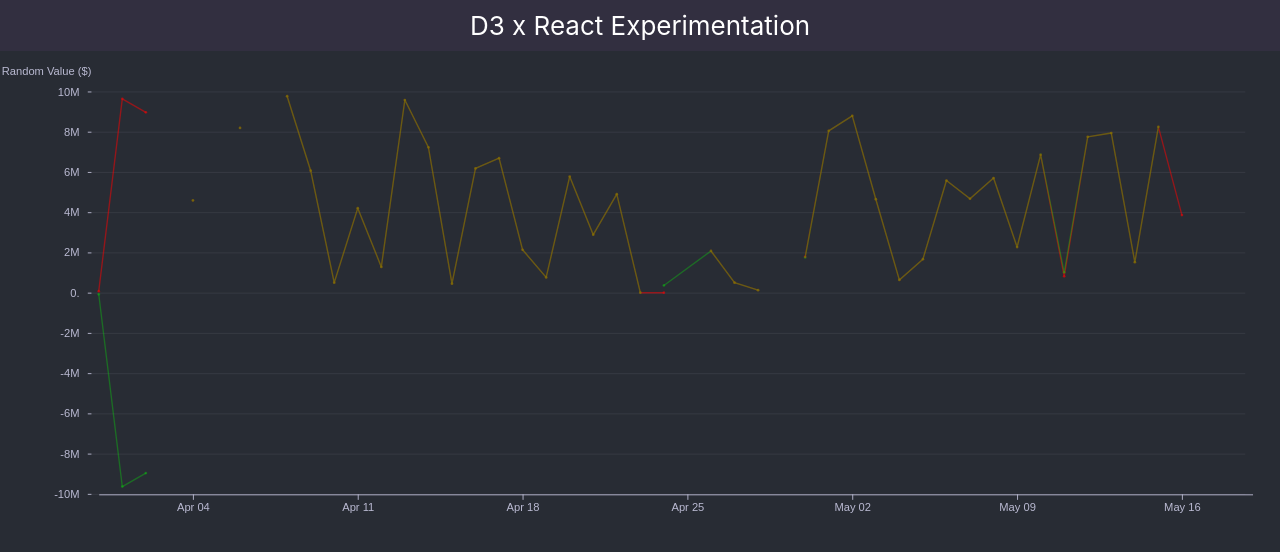
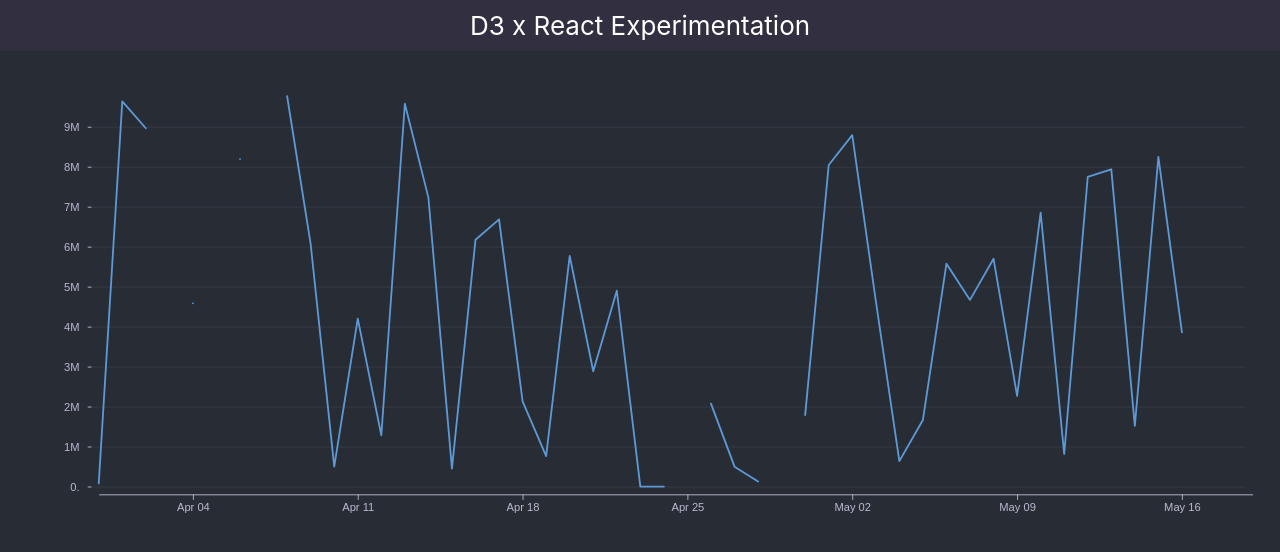
Before and after one commit to gg2/d3-react-experimental, a React (Create React App) app: page / in a window 1280 px wide. Shown: the top 552 px of the page. Built offline with nearby package versions, Linux system fonts and the light colour scheme.

Commit message:
Update LineChart to current ncreview implementation. Switch App to LineChart.

```diff
--- a/src/App.js
+++ b/src/App.js
@@ -1,8 +1,8 @@
 import React from 'react';
 //import { Plot } from './Plot';
 //import { data } from './data';
-//import { LineChart } from './LineChart';
-import { MultiLineChart } from './MultiLineChart';
+import { LineChart } from './LineChart';
+//import { MultiLineChart } from './MultiLineChart';
 import { data } from './data';
 import './App.css';
 
@@ -13,7 +13,7 @@
       <header className="App-header">
         D3 x React Experimentation
       </header>
-      <MultiLineChart plotData={ data } />
+      <LineChart plotData={ data } />
     </div>
   );
 }
--- a/src/LineChart.js
+++ b/src/LineChart.js
@@ -1,5 +1,5 @@
 // NPM packages
-import React, { useRef, useEffect } from 'react';
+import React, { useState, useRef,  useEffect } from 'react';
 import * as d3 from 'd3';
 
 import {
@@ -7,6 +7,11 @@
     diffColors,
     chartHeight, sharedLeftMargin
 } from './resources/constants';
+import {
+    secondsToReadableDate,
+} from './utils';
+
+diffColors['A'] = diffColors[nonDiff];
 
 
 // Source for using D3 in React:
@@ -25,76 +30,98 @@
 // https://observablehq.com/@d3/line-chart
 const LineChart = ({ plotData }) => {
 
-    let x = d => d[0]; // given d in data, returns the (temporal) x-value
-    let y = d => d[1]; // given d in data, returns the (quantitative) y-value
-    let defined = undefined; // for gaps in data
-    let curve = d3.curveLinear; // method of interpolation between points
-    let marginTop = 36; // top margin, in pixels
-    let marginRight = 18; // right margin, in pixels
-    let marginBottom = 36; // bottom margin, in pixels
-    let marginLeft = sharedLeftMargin; // left margin, in pixels
-    let width = 1400; // outer width, in pixels
-    let height = chartHeight; // outer height, in pixels
-    let xType = d3.scaleUtc; // the x-scale type
-    let xDomain = undefined; // [xmin, xmax]
-    let xRange = [marginLeft, width - marginRight]; // [left, right]
-    let yType = d3.scaleLinear; // the y-scale type
-    let dynamicY = false; // y-axis follows data? or always based at 0?
-    let yDomain = undefined; // [ymin, ymax]
-    let yRange = [height - marginBottom, marginTop]; // [bottom, top]
-    let yFormat = (d) => { // a format specifier string for the y-axis
-        if (d >= Math.pow(10, 6) || d <= -1 * Math.pow(10, 6)) {
+    let diff = nonDiff;
+    let chartWidth = 1400; // outer width, in pixels
+    const margins = {
+        top: 30,
+        right: 30,
+        bottom: 30,
+        left: sharedLeftMargin,
+    };
+    const plotWidth = chartWidth - margins.left - margins.right;
+    const plotHeight = chartHeight - margins.top - margins.bottom;
+    const [ d3PlotConfig, ] = useState({
+        curve: d3.curveLinear, // method of interpolation between points
+        margins: margins,
+        plotWidth: plotWidth,
+        plotHeight: plotHeight,
+        xType: d3.scaleUtc, // the x-scale type
+        xRange: [margins.left, plotWidth + margins.left], // [left, right]
+        yType: d3.scaleLinear, // the y-scale type
+        yRange: [chartHeight - margins.bottom, margins.top], // [bottom, top]
+        dynamicY: false, // y-axis follows data? or always based at 0?
+        textColor: diffColors[same].dark, // color of axes labels and other text
+        axisFontSize: "1.222222em", // font-size of axes
+        tooltipFontSize: "1.555555em", // font-size of tooltip text
+        strokeLinecap: "round", // stroke line cap of the line
+        strokeLinejoin: "round", // stroke line join of the line
+        strokeWidth: 2.0, // stroke width of line, in pixels
+        strokeOpacity: 1, // stroke opacity of line
+    });
+    const [ activeIndex, setActiveIndex ] = useState(-1);
+    const chartElemRefs = useRef({});
+
+    function getPlotColor(z) { // z == d.src
+        const _z = ( !z ? nonDiff : ( diff === added ? added : z ));
+        return diffColors[_z].line;
+    }
+
+    function yFormat(d) { // formats y-axis tick labels
+        if (d >= Math.pow(10, 12) || d <= -1 * Math.pow(10, 12) ||
+           (d <= Math.pow(10, -6) && d >= -1 * Math.pow(10, -6) && d !== 0))
+        {
+            return d.toExponential(2);
+        }
+        else if (d >= Math.pow(10, 6) || d <= -1 * Math.pow(10, 6)) {
             return new Intl.NumberFormat('en-US', {style: 'decimal', notation: "compact", compactDisplay: "short"}).format(d);
-        }
-        else if (d <= Math.pow(10, -6) && d >= -1 * Math.pow(10, -6) && d !== 0) {
-            return d.toExponential(2);
         }
         else {
             return d.toPrecision(7).replace(/0+$/,"");  // remove trailing zeros
         }
-    };
-    let yLabel = "Random Value ($)"; // a label for the y-axis
-    let textColor = "#babad2"; // color of axes labels and other text
-    let axisFontSize = "1.25em"; // font-size of axes labels
-    let strokeLinecap = "round"; // stroke line cap of the line
-    let strokeLinejoin = "round"; // stroke line join of the line
-    let strokeWidth = 2.0; // stroke width of line, in pixels
-    let strokeOpacity = 1; // stroke opacity of line
-    let mixBlendMode = "multiply"; // blend mode of lines
+    }
+
+    // Compute values.
+    const X = d3.map(plotData, d => d.x); // Array of times
+    const Y = d3.map(plotData, d => d.y); // Array of data values
+    const Z = d3.map(plotData, d => d.src); // Array of the "category" -- d.src (A|B), in this case.
+    let defined = d => !( // identifies gaps in data
+        [null, undefined].includes(d.x) ||
+        isNaN(d.x) ||
+        [null, undefined].includes(d.y) ||
+        isNaN(d.y)
+    );
+    const D = d3.map(plotData, defined); // Array of true|false
+
+    // Compute default domains, and unique the z-domain.
+    let xDomain = d3.extent(X); // [xmin, xmax]
+    let yDomain = (() => { // [ymin, ymax]
+        let yMin = ( d3PlotConfig.dynamicY ? d3.min(Y) : d3.min([0, d3.min(Y)]) );
+        let yMax = d3.max(Y, d => typeof d === "string" ? +d : d);
+        let yPadding = (yMax - yMin) * .02;
+        yMin = yMin - yPadding;
+        yMax = yMax + yPadding;
+        return [yMin, yMax];
+    })();
+    let zDomain = new d3.InternSet(Z); // Exactly as expected: Z reduced to a set of 2
+
+    // Omit any data not present in the z-domain.
+    const I = d3.range(X.length).filter(i => zDomain.has(Z[i])); // Array of values 0 -> X.length - 1, continuous ?unless Z has bad values?
+
+    // Construct scales for axes.
+    const xScale = d3PlotConfig.xType(xDomain, d3PlotConfig.xRange);
+    const xScaleMax = xScale(X[X.length-1]);
+    const yScale = d3PlotConfig.yType(yDomain, d3PlotConfig.yRange);
+
 
     const chartRef = useD3Plot((svg) => {
+        const cfg = d3PlotConfig;
 
-        // Compute values.
-        const X = d3.map(plotData.A, x);
-        const Y = d3.map(plotData.A, y);
-        const I = d3.range(X.length);
-        if (defined === undefined) defined = (d) => !(
-            [null, undefined].includes(d[0]) ||
-            isNaN(d[0]) ||
-            [null, undefined].includes(d[1]) ||
-            isNaN(d[1])
-        );
-        const D = d3.map(plotData.A, defined);
-
-        // Compute default domains.
-        if (xDomain === undefined) xDomain = d3.extent(X);
-        if (yDomain === undefined) {
-            let yMin = ( dynamicY ? d3.min(Y) : d3.min([0, d3.min(Y)]) );
-            let yMax = d3.max(Y);
-            let yPadding = (yMax - yMin) * .02;
-            yMin = yMin - yPadding;
-            yMax = yMax + yPadding;
-            yDomain = [yMin, yMax];
-        }
-
-        // Construct scales and axes.
-        const xScale = xType(xDomain, xRange);
-        const yScale = yType(yDomain, yRange);
+        // Construct axes.
         const xAxis = d3.axisBottom(xScale)
-            .ticks(width / (width/12))
+            .ticks(chartWidth / (chartWidth/12))
             .tickSizeOuter(0);
         const yAxis = d3.axisLeft(yScale)
-            .ticks(height / (height/10))
+            .ticks(chartHeight / (chartHeight/10))
             .tickSizeInner(4)
             .tickFormat(yFormat)
             .tickPadding(9);
@@ -102,65 +129,107 @@
         // Construct a line generator.
         const line = d3.line()
             .defined(i => D[i])
-            .curve(curve)
+            .curve(cfg.curve)
             .x(i => xScale(X[i]))
             .y(i => yScale(Y[i]));
 
         svg
-            .attr("width", width)
-            .attr("height", height)
-            .attr("viewBox", [0, 0, width, height])
-            .attr("style", "max-width: 100%; height: auto; height: intrinsic; background-color: #282c34;")
+            .attr("viewBox", [0, 0, chartWidth, chartHeight])
+            .attr("style", "max-width: 100%; height: auto; height: intrinsic; background-color: #282c34; -webkit-tap-highlight-color: transparent;")
             .selectAll('*').remove();
 
         svg.append("g")
-            .attr("transform", `translate(0,${height - marginBottom})`)
+            .attr("class", "axis x-axis")
+            .attr("transform", `translate(0,${chartHeight - margins.bottom})`)
             .call(xAxis)
-            .style("color", textColor)
+            .style("color", cfg.textColor)
             .selectAll("text")
-                .style("font-size", axisFontSize);
+                .style("font-size", cfg.axisFontSize);
 
         svg.append("g")
-            .attr("transform", `translate(${marginLeft * .926},0)`)
+            .attr("class", "axis y-axis")
+            .attr("transform", `translate(${margins.left * .926},0)`)
             .call(yAxis)
-            .style("color", textColor)
+            .style("color", cfg.textColor)
             .call(g => g.select(".domain").remove())
             .call(g => g.selectAll(".tick line").clone()
-                .attr("x2", width - marginLeft - marginRight)
+                .attr("x2", plotWidth)
                 .attr("stroke-opacity", 0.1))
-            .call(g => g.append("text")
-                .attr("x", 0)
-                .attr("y", axisFontSize)
-                .attr("fill", "green")
-                .attr("text-anchor", "end")
-                .text(yLabel))
             .selectAll("text")
-                .style("font-size", axisFontSize);
+                .style("font-size", cfg.axisFontSize);
 
-        svg.append("path")
+        const paths = svg.append("g")
+            .attr("class", "plotPaths")
             .attr("fill", "none")
-            .attr("stroke", diffColors.A.line)
-            .attr("stroke-width", strokeWidth)
-            .attr("stroke-linecap", strokeLinecap)
-            .attr("stroke-linejoin", strokeLinejoin)
-            .attr("stroke-opacity", strokeOpacity)
-            .attr("d", line(I));
+            .attr("stroke-width", cfg.strokeWidth)
+            .attr("stroke-linecap", cfg.strokeLinecap)
+            .attr("stroke-linejoin", cfg.strokeLinejoin)
+            .attr("stroke-opacity", cfg.strokeOpacity)
+            .selectAll("path")
+            .data(d3.group(I, i => Z[i]))
+            .join("path")
+                .attr("class", ([z]) => `plotLine${z} plotPath${z}`)
+                .attr("stroke", ([z]) => getPlotColor(z))
+                .attr("d", ([, I]) => line(I));
+        chartElemRefs.current['paths'] = paths;
 
-        const plotPtsA = d3.filter(plotData.A, d => defined(d));
-        svg.selectAll(".plotPtsA")
-            .data(plotPtsA)
-            .join("circle")
-              .attr("class", "plotPtsA")
-              .attr("fill", diffColors.A.line)
-              .attr("stroke", "none")
-              .attr("r", strokeWidth)
-              .attr("cx", d => xScale(d[0]))
-              .attr("cy", d => yScale(d[1]));
+        const tooltip = svg.append("g")
+            .attr("class", "plotTooltip")
+            .attr("display", "none");
+        tooltip.append("circle")
+                .attr("fill", "none")
+                .attr("stroke", cfg.textColor)
+                .attr("r", cfg.strokeWidth * 1.666667);
+        tooltip.append("text")
+                .attr("fill", cfg.textColor);
+        if (activeIndex > -1) {
+            tooltip.attr("display", null);
+            updateTooltip(activeIndex, tooltip);
+        }
+        chartElemRefs.current['tooltip'] = tooltip;
+
+        return svg;
     });
+
+    function updateTooltip(i, tooltip) {
+        const x = xScale(X[i]);
+        const y = yScale(Y[i]);
+        if ((x === 0 || x) && (y === 0 || y)) {
+            tooltip.attr("transform", `translate(${x},${y})`);
+            const tooltipText = tooltip.select("text");
+            const tooltipTextText = secondsToReadableDate(X[i]/1000);
+            tooltipText.text(tooltipTextText)
+                .attr("transform", `translate(0,-${Math.floor(y - 21)})`) // Arbitrary portion of margins.top //${plotHeight - yScale(Y[i])})`) // Overlays it on the x-axis
+                .attr("text-anchor", ( x < xScaleMax*0.125 ? "start" : ( x > xScaleMax*0.875 ? "end" : "middle" )));
+        }
+    }
+
+    // Events may fire before render
+    function pointermoved(event) {
+        const tooltip = chartElemRefs.current['tooltip'];
+        if (tooltip) {
+            const [xm, ym] = d3.pointer(event);
+            const i = d3.least(I, i => Math.hypot(xScale(X[i]) - xm, yScale(Y[i]) - ym)); // closest point
+            updateTooltip(i, tooltip);
+        }
+    }
+
+    function pointerentered() {
+        const tooltip = chartElemRefs.current['tooltip'];
+        if (tooltip) tooltip.attr("display", null);
+    }
 
 
     return (
-        <svg ref={ chartRef }></svg>
+        <svg
+            ref={ chartRef }
+            style={{ width: '100%', height: `${chartHeight}px`, margin: 0, backgroundColor: '#1a1a1a' }}
+            width={ chartWidth }
+            height={ chartHeight }
+            onPointerEnter={ pointerentered }
+            onPointerMove={ pointermoved }
+            onTouchStart={ event => event.preventDefault() }
+        ></svg>
     );
 };
 
--- a/src/data.js
+++ b/src/data.js
@@ -472,4 +472,5 @@
     [927072000000, null]
 ];
 
-export const data = plotData_diff;
+//export const data = plotData_diff; // MultiLineChart
+export const data = plotData_nonDiff; // LineChart
```
